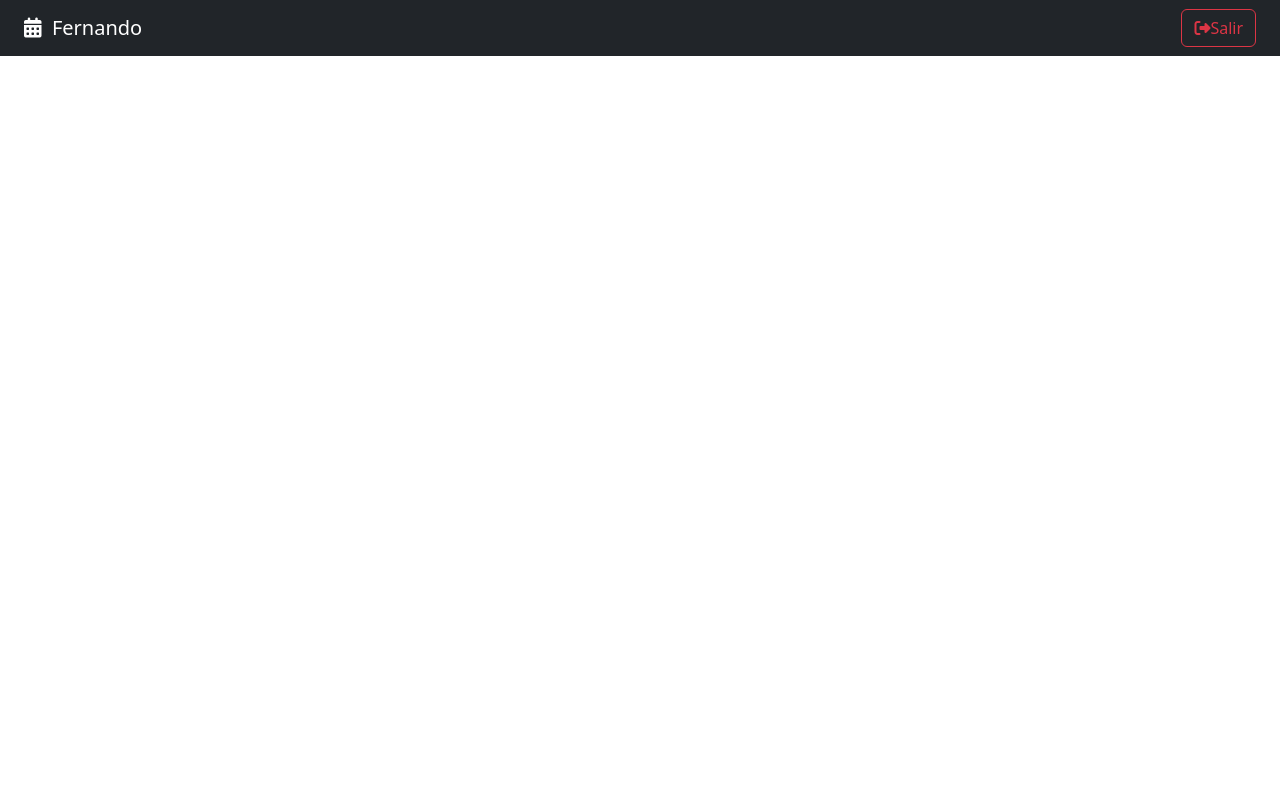
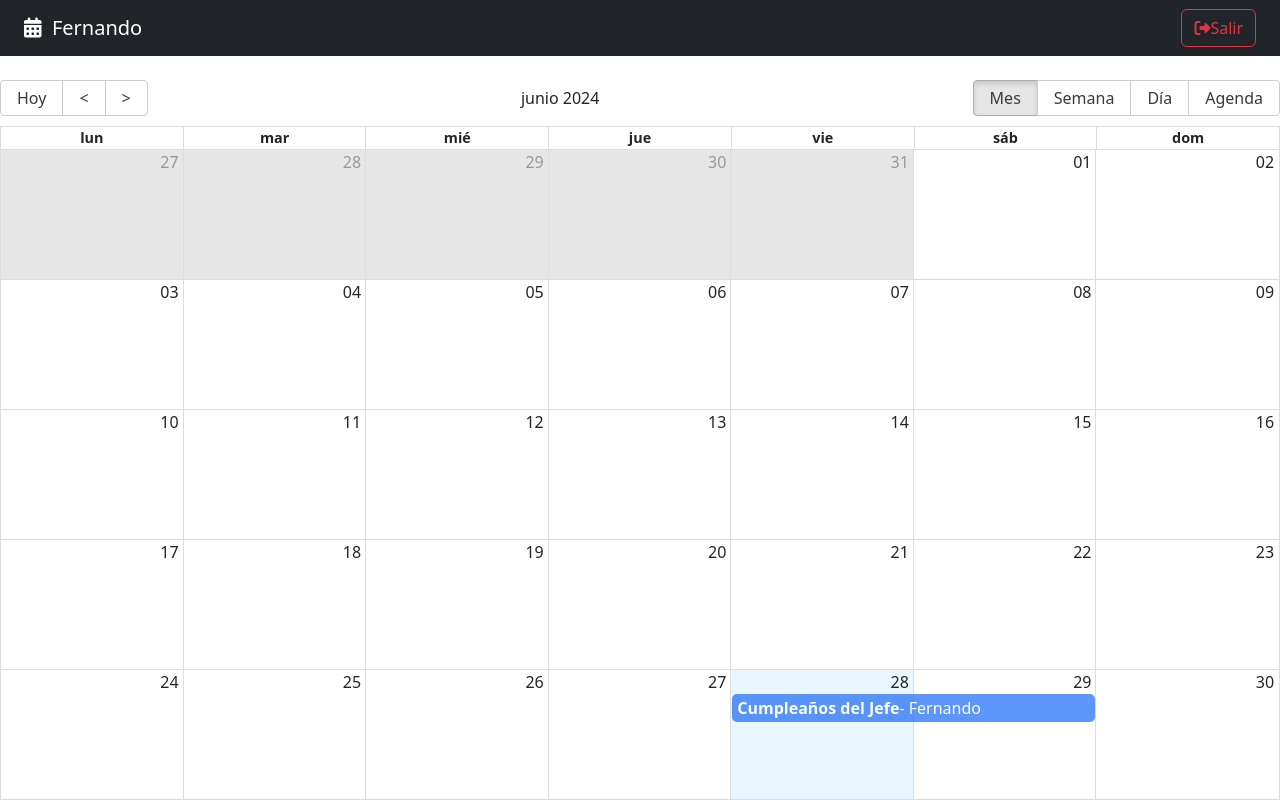
Before and after one commit to martinrdrz/10-calendar, a React (Vite) app: page /auth in a window 1280 px wide. Built offline with nearby package versions, Linux system fonts and the light colour scheme.

Commit message:
actualizando formas de ver los eventos en el calendario

```diff
--- a/package.json
+++ b/package.json
@@ -10,7 +10,9 @@
     "preview": "vite preview"
   },
   "dependencies": {
+    "date-fns": "^3.6.0",
     "react": "^18.2.0",
+    "react-big-calendar": "^1.13.0",
     "react-dom": "^18.2.0",
     "react-router-dom": "^6.24.0"
   },
--- /dev/null
+++ b/src/calendar/components/CalendarEvent.jsx
@@ -0,0 +1,10 @@
+export const CalendarEvent = ({ event }) => {
+    const { title, user } = event;
+
+    return (
+        <>
+            <strong>{title}</strong>
+            <span>- {user.name}</span>
+        </>
+    );
+};
--- a/src/calendar/index.js
+++ b/src/calendar/index.js
@@ -1,2 +1,3 @@
 export * from './pages/CalendarPage';
 export * from './components/NavBar';
+export * from './components/CalendarEvent.jsx';
--- a/src/calendar/pages/CalendarPage.jsx
+++ b/src/calendar/pages/CalendarPage.jsx
@@ -1,9 +1,50 @@
-import { Navbar } from '../';
+import { Calendar } from 'react-big-calendar';
+import 'react-big-calendar/lib/css/react-big-calendar.css';
+import { addHours } from 'date-fns';
+import { localizer, getMessagesES } from '../../helpers';
+import { Navbar, CalendarEvent } from '../';
+
+const events = [
+    {
+        title: 'Cumpleaños del Jefe',
+        notes: 'Hay que comprar el pastel',
+        start: new Date(),
+        end: addHours(new Date(), 2),
+        bgColor: '#fafafa',
+        user: {
+            _id: '123',
+            name: 'Fernando',
+        },
+    },
+];
 
 export const CalendarPage = () => {
+    const eventStyleGetter = (event, start, end, isSelected) => {
+        const style = {
+            backgroundColor: '#347CF7',
+            borderRadius: '5px',
+            opacity: 0.8,
+            color: 'while',
+        };
+        return { style };
+    };
+
     return (
         <>
             <Navbar />
+            <Calendar
+                culture="es"
+                localizer={localizer}
+                events={events}
+                startAccessor="start"
+                endAccessor="end"
+                style={{ height: 'calc(100vh - 80px)' }}
+                messages={getMessagesES()}
+                eventPropGetter={eventStyleGetter}
+                components={{
+                    event: CalendarEvent,
+                }}
+            />
         </>
     );
 };
--- /dev/null
+++ b/src/helpers/calendarLocalizer.js
@@ -0,0 +1,15 @@
+import { format, parse, startOfWeek, getDay } from 'date-fns';
+import { dateFnsLocalizer } from 'react-big-calendar';
+import esES from 'date-fns/locale/es';
+
+const locales = {
+    es: esES,
+};
+
+export const localizer = dateFnsLocalizer({
+    format,
+    parse,
+    startOfWeek,
+    getDay,
+    locales,
+});
--- /dev/null
+++ b/src/helpers/getMessages.js
@@ -0,0 +1,17 @@
+export const getMessagesES = () => {
+    return {
+        allDay: 'Todo el día',
+        previous: '<',
+        next: '>',
+        today: 'Hoy',
+        month: 'Mes',
+        week: 'Semana',
+        day: 'Día',
+        agenda: 'Agenda',
+        date: 'Fecha',
+        time: 'Hora',
+        event: 'Evento',
+        noEventsInRange: 'No hay eventos en este rango',
+        showMore: (total) => `+ Ver más (${total})`,
+    };
+};
--- /dev/null
+++ b/src/helpers/index.js
@@ -0,0 +1,2 @@
+export * from './calendarLocalizer';
+export * from './getMessages';
```
Also changed, not shown: 1 other file (tests, documents, lock files or other folders).
